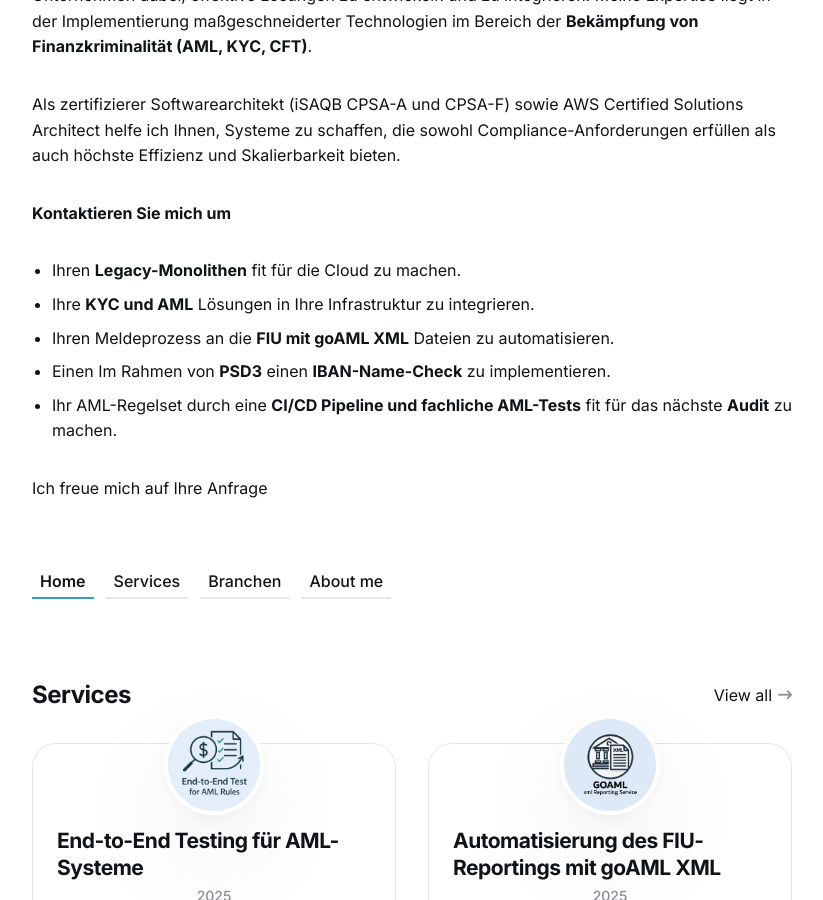
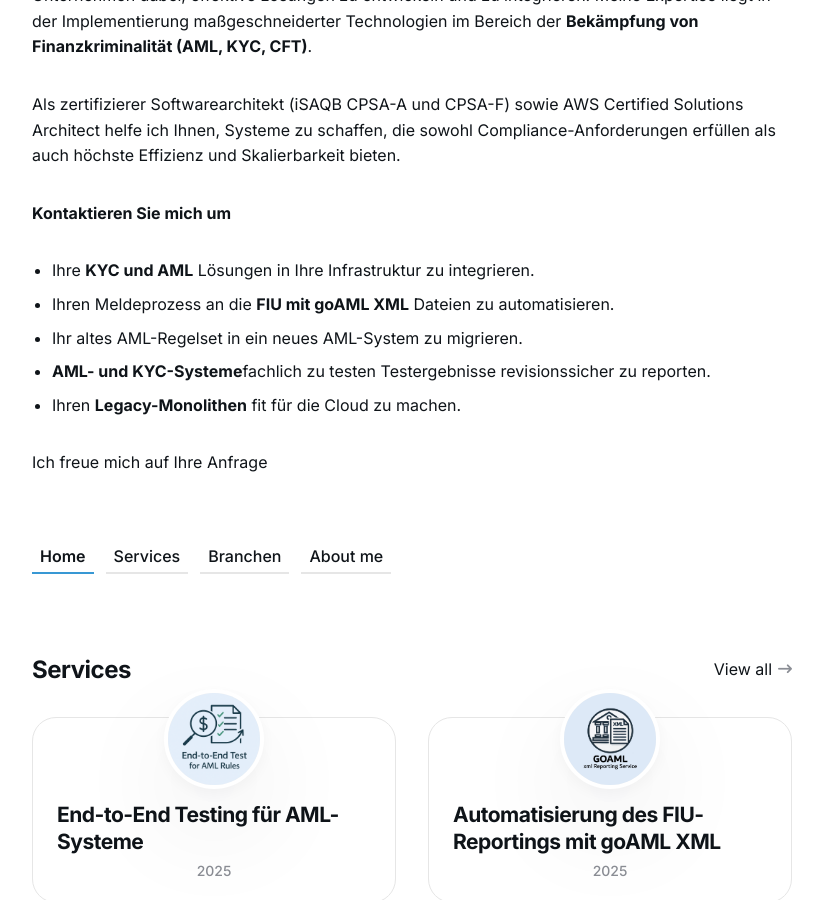
Before and after one commit to Rokko11/Rokko11.github.io, a Jekyll site: the page built from index.html, in a window 1280 px wide and 900 px high, scrolled down 544 px. Shown: the whole window, without its empty margins (228-1051 px from the left). Built offline with Jekyll 4.4.1, drawn with Linux system fonts in a browser that asks for light colours.

Commit message:
update bio

```diff
--- a/_data/settings.yml
+++ b/_data/settings.yml
@@ -37,7 +37,19 @@ menu_settings:
 author:
   author_name: Richard Vogel
   author_role: Ihr Experte für Technologie im Bereich Anti-Finanzkriminalität
-  author_bio: "Als erfahrener Cloud-Architekt und Java-Entwickler mit über 13 Jahren Erfahrung in der Softwareentwicklung - 10 davon im Banken und Versicherungsumfeld - unterstütze ich Ihr Unternehmen dabei, effektive Lösungen zu entwickeln und zu integrieren. Meine Expertise liegt in der Implementierung maßgeschneiderter Technologien im Bereich der <strong>Bekämpfung von Finanzkriminalität (AML, KYC, CFT)</strong>.<p><p>Als zertifizierer Softwarearchitekt (iSAQB CPSA-A und CPSA-F) sowie AWS Certified Solutions Architect helfe ich Ihnen, Systeme zu schaffen, die sowohl Compliance-Anforderungen erfüllen als auch höchste Effizienz und Skalierbarkeit bieten.<p><p><strong>Kontaktieren Sie mich um</strong><p><ul><li>Ihren <strong>Legacy-Monolithen</strong> fit für die Cloud zu machen.</li><li>Ihre <strong>KYC und AML</strong> Lösungen in Ihre Infrastruktur zu integrieren.</li><li>Ihren Meldeprozess an die <strong>FIU mit goAML XML</strong> Dateien zu automatisieren.</li><li>Einen Im Rahmen von <strong>PSD3</strong> einen <strong>IBAN-Name-Check</strong> zu implementieren.</li><li>Ihr AML-Regelset durch eine <strong>CI/CD Pipeline und fachliche AML-Tests</strong> fit für das nächste <strong>Audit</strong> zu machen.</li></ul><p><p>Ich freue mich auf Ihre Anfrage"
+  author_bio: "Als erfahrener Cloud-Architekt und Java-Entwickler mit über 13 Jahren Erfahrung in der Softwareentwicklung
+  - 10 davon im Banken und Versicherungsumfeld - unterstütze ich Ihr Unternehmen dabei, effektive Lösungen zu entwickeln
+  und zu integrieren. Meine Expertise liegt in der Implementierung maßgeschneiderter Technologien im Bereich der
+  <strong>Bekämpfung von Finanzkriminalität (AML, KYC, CFT)</strong>.<p><p>
+  Als zertifizierer Softwarearchitekt (iSAQB CPSA-A und CPSA-F)
+  sowie AWS Certified Solutions Architect helfe ich Ihnen, Systeme zu schaffen, die sowohl Compliance-Anforderungen erfüllen als auch
+  höchste Effizienz und Skalierbarkeit bieten.<p><p><strong>Kontaktieren Sie mich um</strong><p><ul>
+  <li>Ihre <strong>KYC und AML</strong> Lösungen in Ihre Infrastruktur zu integrieren.</li>
+  <li>Ihren Meldeprozess an die <strong>FIU mit goAML XML</strong> Dateien zu automatisieren.</li>
+  <li>Ihr altes AML-Regelset in ein neues AML-System zu migrieren.</li>
+  <li><strong>AML- und KYC-Systeme</strong>fachlich zu testen Testergebnisse revisionssicher zu reporten.</li>
+  <li>Ihren <strong>Legacy-Monolithen</strong> fit für die Cloud zu machen.</li>
+  </ul><p><p>Ich freue mich auf Ihre Anfrage"
   author_avatar: '/images/profile.png'
   cta_button_text: Kontaktieren
   cta_button_link: '/contact/'
```
